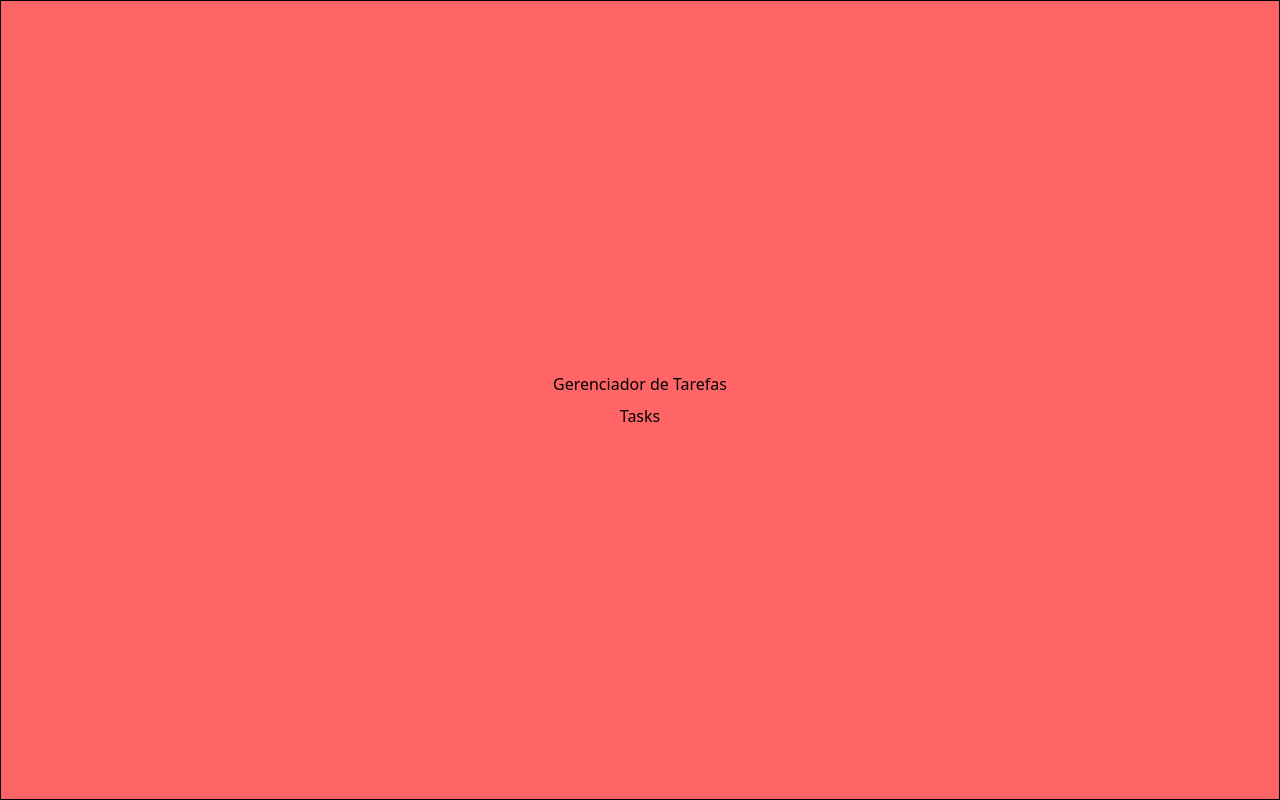
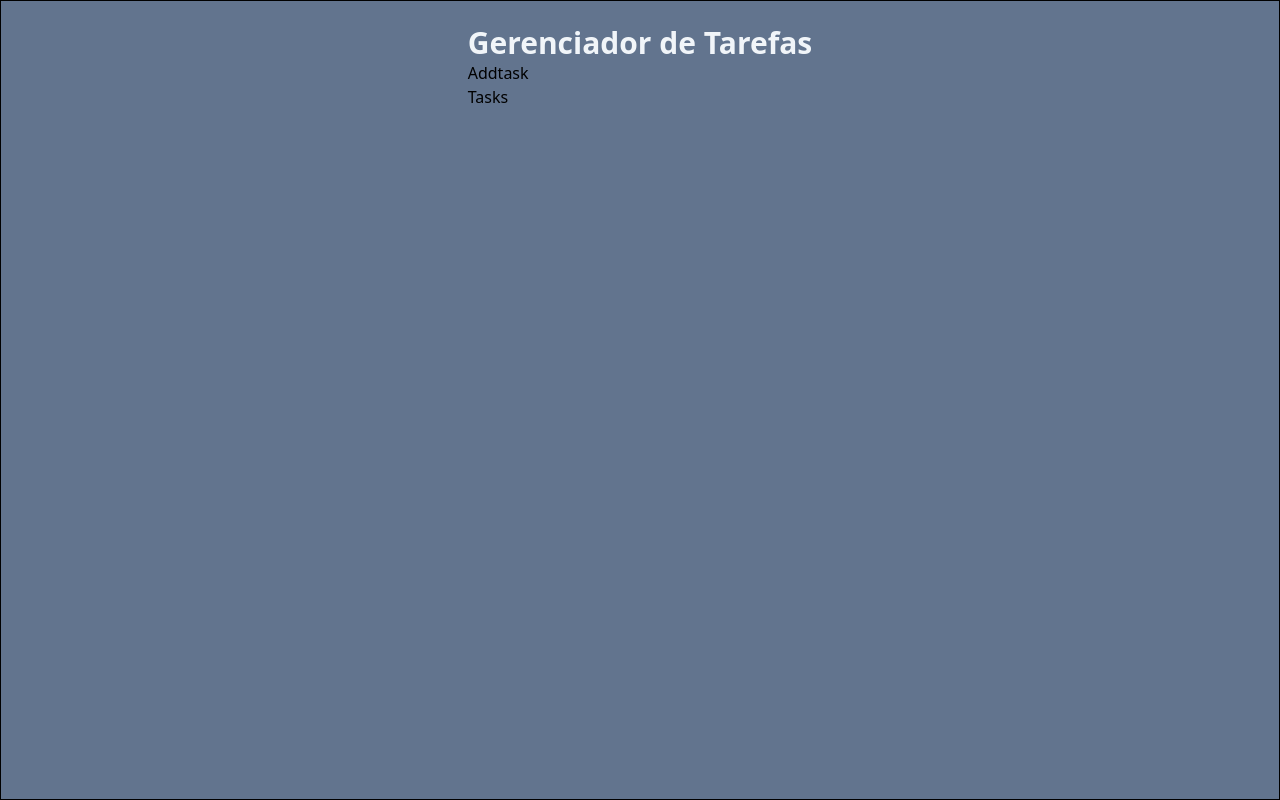
Before and after one commit to breno-facanha/lista-de-tarefas, a React (Vite) app: page / in a window 1280 px wide. Built offline with nearby package versions, Linux system fonts and the light colour scheme.

Commit message:
criado o componente AddTask, deeltado o arquivo App.css e ajustado o estilo no App.jsx

```diff
--- a/src/App.jsx
+++ b/src/App.jsx
@@ -1,12 +1,15 @@
-import './App.css'
+import AddTask from './components/AddTask'
 import Tasks from './components/Tasks'
 
 function App() {
 
   return (
-   <div className='bg-red-400 w-full h-screen flex justify-center flex-col items-center border gap-2'>
-    <h1>Gerenciador de Tarefas</h1>
-    <Tasks />
+   <div className='bg-slate-500 w-full h-screen flex  flex-col items-center border gap-2 p-6'>
+    <div className='w-[500px '>
+      <h1 className='text-3xl text-slate-100 font-bold text-center'>Gerenciador de Tarefas</h1>
+      <AddTask />
+      <Tasks />
+    </div>
    </div>
   )
 }
--- /dev/null
+++ b/src/components/AddTask.jsx
@@ -0,0 +1,5 @@
+export default function AddTask(){
+    return (
+        <h1>Addtask</h1>
+    )
+}
```
Also changed, not shown: src/App.css (deleted).
